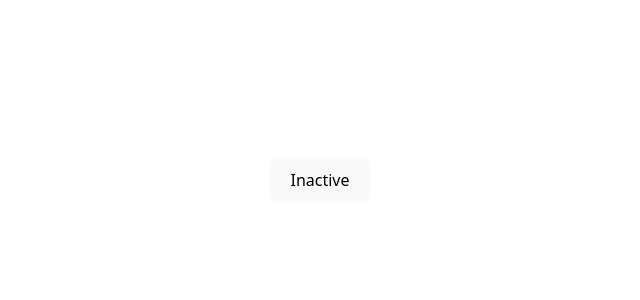
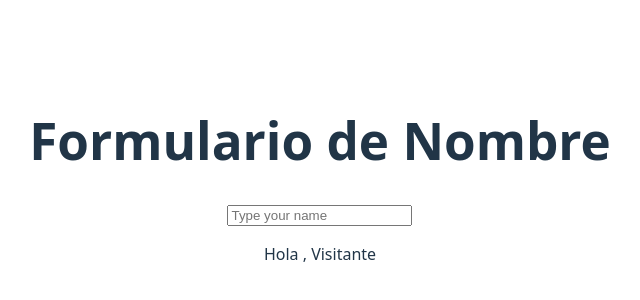
Before and after one commit to javierhrzgt/Curso-de-React, a React (Vite) app: page / in a window 1280 px wide. Shown: the part 220-520 px from the top of the page, without its empty margins (320-960 px from the left). Built offline with nearby package versions, Linux system fonts and the light colour scheme.

Commit message:
Aprendimos sobre el manejo de estado en React

```diff
--- a/src/App.jsx
+++ b/src/App.jsx
@@ -1,11 +1,11 @@
-import Counter from './components/counter'
-import ToggleButton from './components/ToggleButton'
+import NameForm from './components/NameForm'
 import './App.css'
 
 function App() {
   return (
     <>
-    <ToggleButton />
+    <h1>Formulario de Nombre</h1>
+    <NameForm />
     </>
   )
 }
--- /dev/null
+++ b/src/components/NameForm.jsx
@@ -0,0 +1,18 @@
+import { useState } from "react"
+
+const NameForm = () => {
+    const [name,setName] = useState("")
+    return(
+        <div>
+            <input
+                type="text"
+                placeholder="Type your name"
+                value={name}
+                onChange={(e) => setName(e.target.value)}
+            />
+            <p>Hola , {name || "Visitante"}</p>
+        </div>
+    )
+}
+
+export default NameForm
```
